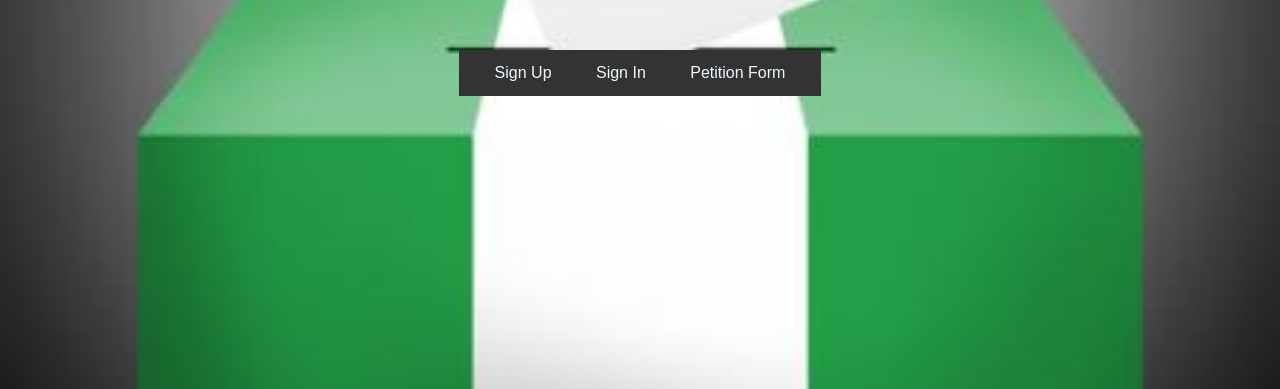
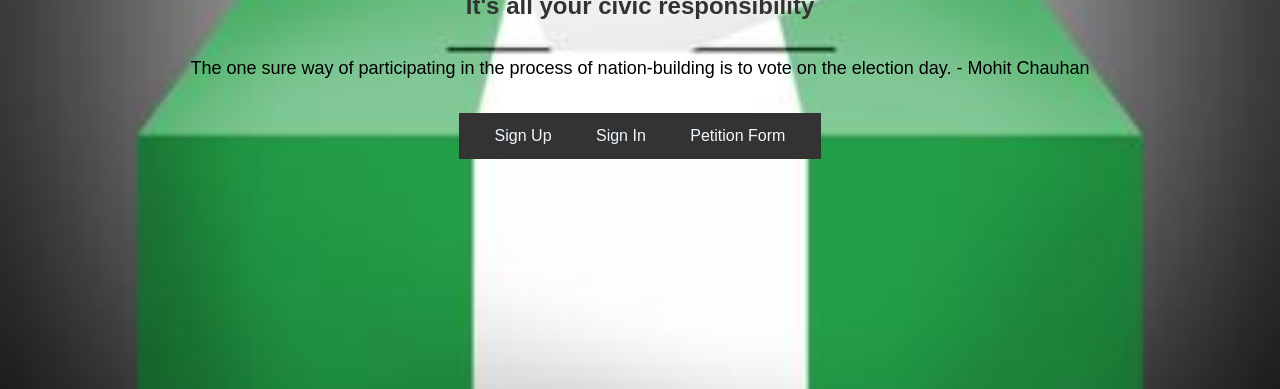
Before and after one commit to Hadeneekeh/Politico, a plain HTML site: page UI/index.html in a window 1280 px wide. Shown: the part 411-800 px from the top of the page. Drawn offline with Linux system fonts and the light colour scheme.

Commit message:
[Feature

```diff
--- a/UI/index.html
+++ b/UI/index.html
@@ -11,7 +11,8 @@
         <header>
             <h1 class="landingH1">POLITICO</h1>
         </header>
-
+        <h2>It's all your civic responsibility</h2>
+        <p>The one sure way of participating in the process of nation-building is to vote on the election day. - Mohit Chauhan</p>
         <ul id="menu-container">
 
             <a href="sign-up.html"><li id="menu">Sign Up</li></a>
--- a/UI/style.css
+++ b/UI/style.css
@@ -48,10 +48,13 @@ body {
 	background-color: #c0c080;
 }
 
+h2{
+	color: #333;
+}
 p {
 	font: 700;
 	font-size: 18px;
-	color: #c04000;
+	color: black;
 }
 
 .landingParagraph {
```
